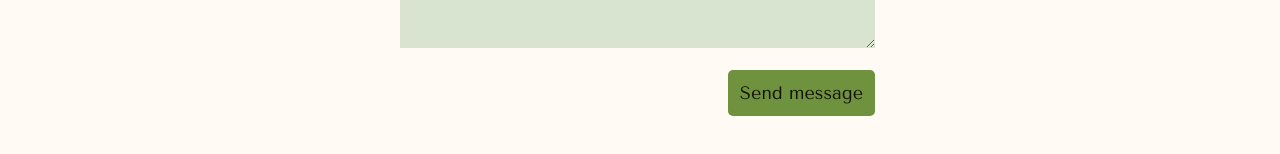
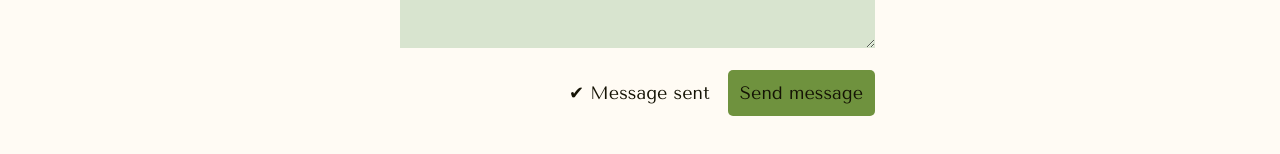
Before and after one commit to JuhoBjn/online-store, a React (Vite) app in the folder frontend/: page /contact-us in a window 1280 px wide. Both pictures are taken after typing "name@example.com", "Sample" into the empty fields and a click on the button "Send message". Shown: the part 506-660 px from the top of the page. Built offline with nearby package versions, Linux system fonts and the light colour scheme.

Commit message:
Add notifier when message has been sent #97

```diff
--- a/frontend/src/pages/contact-us/ContactUs.css
+++ b/frontend/src/pages/contact-us/ContactUs.css
@@ -41,7 +41,7 @@
   resize: vertical;
 }
 
-.contact-us-form-button-container {
+.contact-us-form-footer {
   width: 100%;
   height: fit-content;
   display: flex;
@@ -49,6 +49,10 @@
   align-items: center;
 }
 
+#message-sent {
+  margin: 0 1em;
+}
+
 @media (max-width: 768px) {
   .contact-us-form-container textarea {
     resize: none;
--- a/frontend/src/pages/contact-us/ContactUs.jsx
+++ b/frontend/src/pages/contact-us/ContactUs.jsx
@@ -1,4 +1,4 @@
-import { useRef, useEffect } from "react";
+import { useRef, useEffect, useState } from "react";
 import { useNavigate } from "react-router-dom";
 
 import Button from "../../components/button/Button";
@@ -6,6 +6,7 @@ import Button from "../../components/button/Button";
 import "./ContactUs.css";
 
 const ContactUs = () => {
+  const [messageSent, setMessageSent] = useState(false);
   const emailRef = useRef("");
   const messageRef = useRef("");
   const navigate = useNavigate();
@@ -16,6 +17,7 @@ const ContactUs = () => {
     console.log(
       `Email: ${emailRef.current.value}, message: ${messageRef.current.value}`
     );
+    setMessageSent(true);
   };
 
   useEffect(() => {
@@ -57,7 +59,8 @@ const ContactUs = () => {
             rows="5"
             required
           />
-          <div className="contact-us-form-button-container">
+          <div className="contact-us-form-footer">
+            {messageSent && <p id="message-sent">&#x2714; Message sent</p>}
             <Button type="confirm">Send message</Button>
           </div>
         </form>
```
